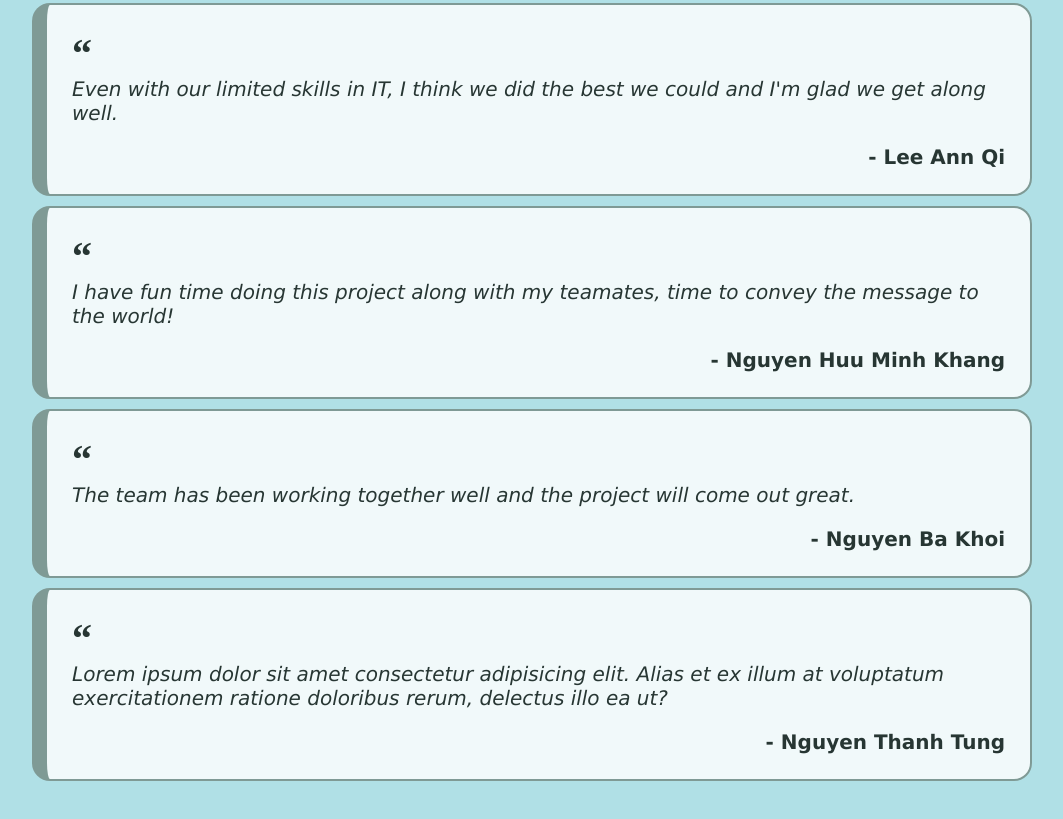
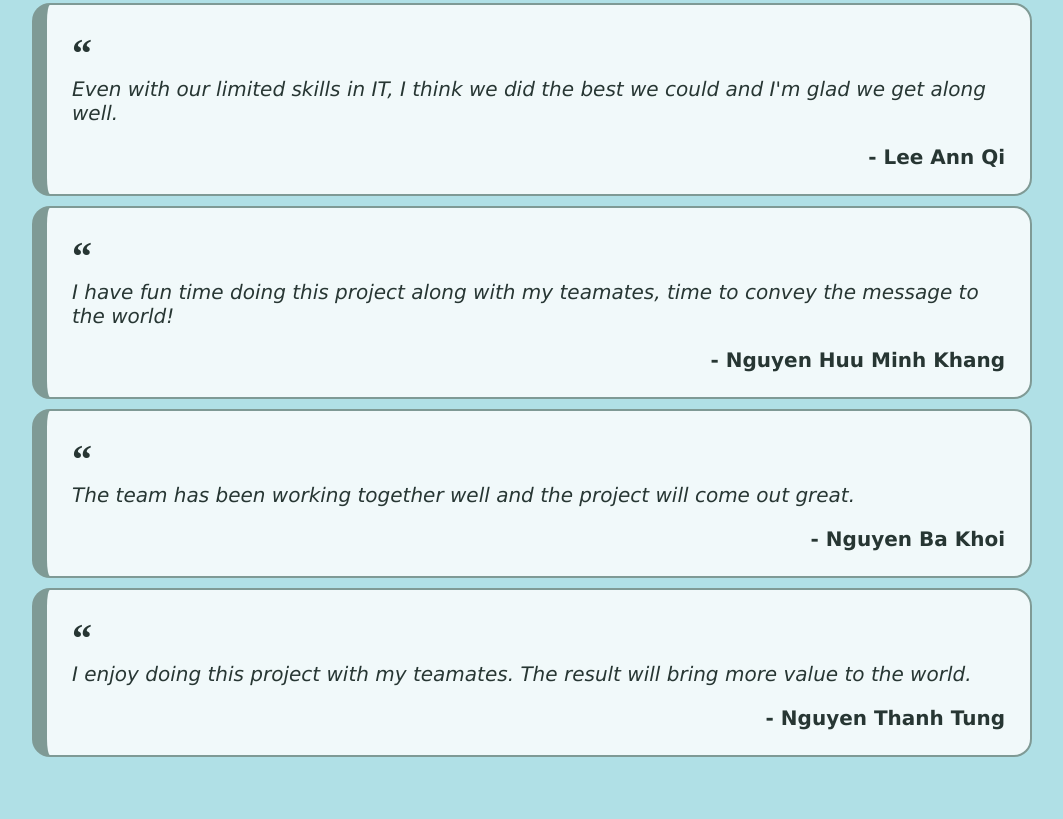
Before and after one commit to giegielee/teamdevalappars, a plain HTML site: page groupprocess.html in a window 1280 px wide. Shown: the part 466-1285 px from the top of the page, without its empty margins (108-1171 px from the left). Drawn offline with Linux system fonts and the light colour scheme.

Commit message:
Update groupprocess.html

```diff
--- a/groupprocess.html
+++ b/groupprocess.html
@@ -45,7 +45,7 @@
         </blockquote>
         <blockquote class="blockquote blockquote_bordered blockquote_quoted">
             <p class="blockquote_text">
-                Lorem ipsum dolor sit amet consectetur adipisicing elit. Alias et ex illum at voluptatum exercitationem ratione doloribus rerum, delectus illo ea ut?
+                I enjoy doing this project with my teamates. The result will bring more value to the world.
             </p>
             <p class="blockquote_text blockquote_text_name">- Nguyen Thanh Tung</p>
         </blockquote>
```
